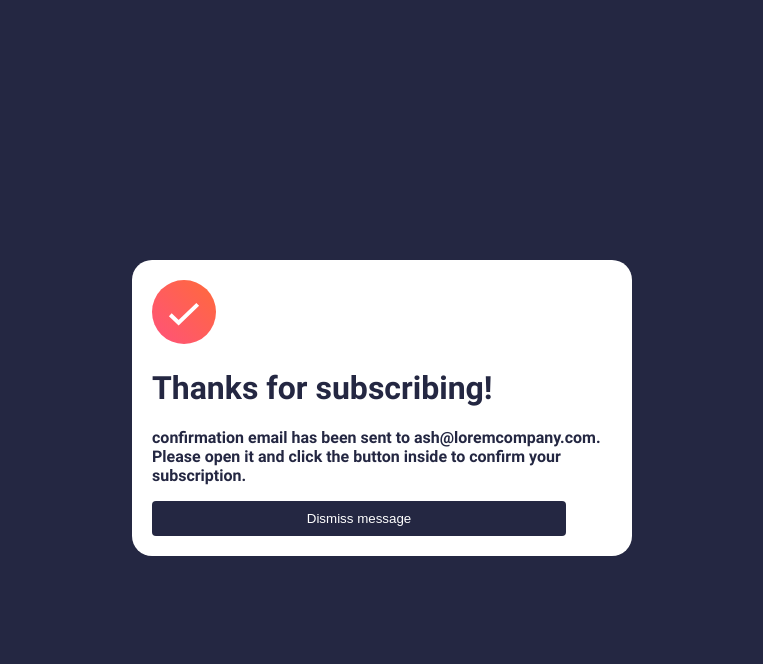
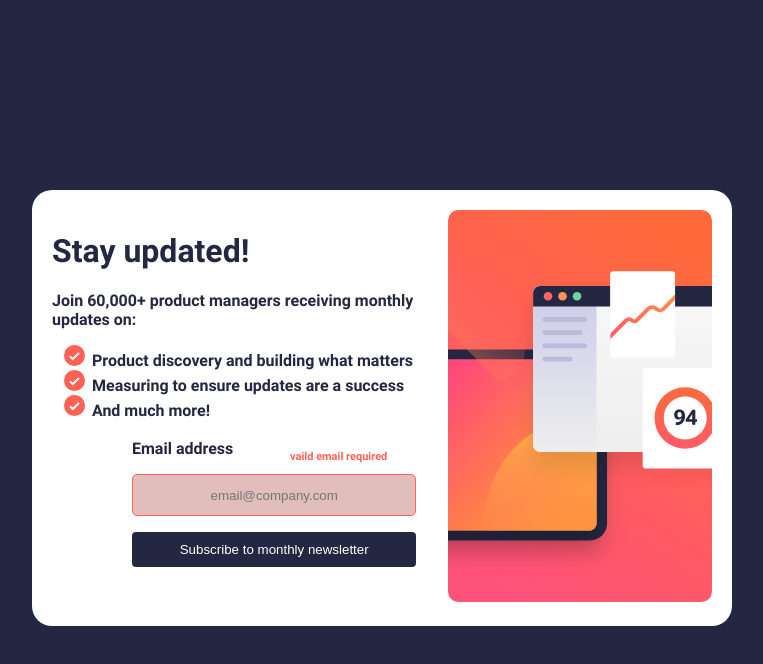
Before and after one commit to shannychi/newsletter-sign-up-with-success-message-main, a plain HTML site: page newsletter-sign-up-with-success-message-main/index.html in a window 1280 px wide. Both pictures are taken after a click on the button "Subscribe to monthly newsletter". Shown: the whole page, without its empty margins (258-1021 px from the left). Drawn offline with Linux system fonts and the light colour scheme.

Commit message:
added hover

```diff
--- a/newsletter-sign-up-with-success-message-main/index.html
+++ b/newsletter-sign-up-with-success-message-main/index.html
@@ -28,13 +28,15 @@
   <li>And much more!</li>
   <ul>
     <br/>
- <form>
+ <form name="myForm" method="post" required>
   <label>Email address</label>
-  <input  type="email" placeholder="email@company.com" id="text"/>
-  <button type="button" onclick="switchVisible()">Subscribe to monthly newsletter</button>
+  <p id="error_message"></p>
+  <input  type="email" placeholder="email@company.com" id="email"/>
+  <p></p>
+  <p></p>
+  <button type="button" value="submit" onclick="valideForm()">Subscribe to monthly newsletter</button>
  </form>
  <p></p>
-
 </div>
 <div class="row2">
 <img src="./assets/images/illustration-sign-up-desktop.svg"/>
--- a/newsletter-sign-up-with-success-message-main/script.js
+++ b/newsletter-sign-up-with-success-message-main/script.js
@@ -11,3 +11,25 @@ function switchVisible() {
       }
   }
 }
+
+function valideForm() {
+  let estvalide = true;
+
+  const emailInput = document.getElementById("email");
+
+  if(emailInput.value === "") {
+    document.getElementById("error_message") .innerHTML = "vaild email required";
+    emailInput.nextElementSibling.style.display = "block";
+    emailInput.style.border = "1px solid hsl(4, 100%, 67%)";
+    emailInput.style.background = "hsl(3, 39%, 81%)";
+
+    estvalide = false;
+  } else {
+    emailInput.nextElementSibling.style.display = "none";
+    emailInput.style.border = "1px solide black";
+  }
+
+  if(estvalide) {
+    return switchVisible();
+  }
+}
--- a/newsletter-sign-up-with-success-message-main/style.css
+++ b/newsletter-sign-up-with-success-message-main/style.css
@@ -75,12 +75,12 @@ border-radius: 4px;
 }
 
 button:hover{
-    background-color:  hsla(4, 59%, 61%, 0.884);
+    background-color:  hsl(4, 100%, 67%);
 }
 
 
 #error_message {
-    color:hsl(3, 39%, 81%) ;
+    color:hsl(4, 100%, 67%);
     float: right;
     width: 50%;
     font-size: 11px;
```
